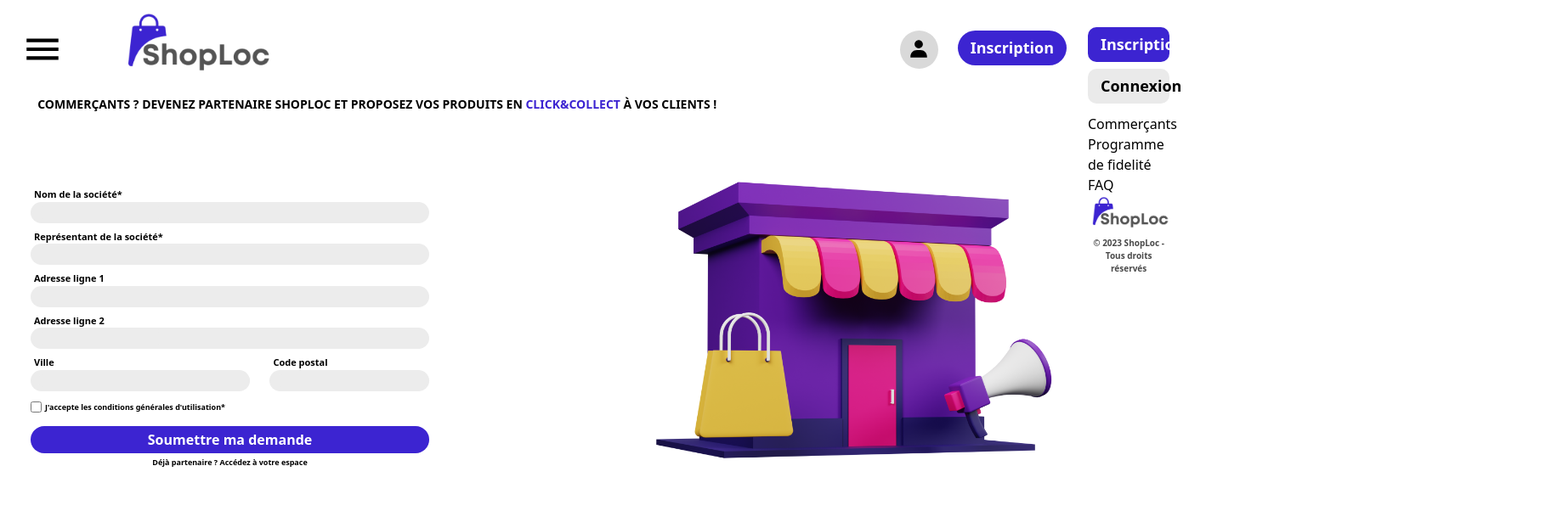
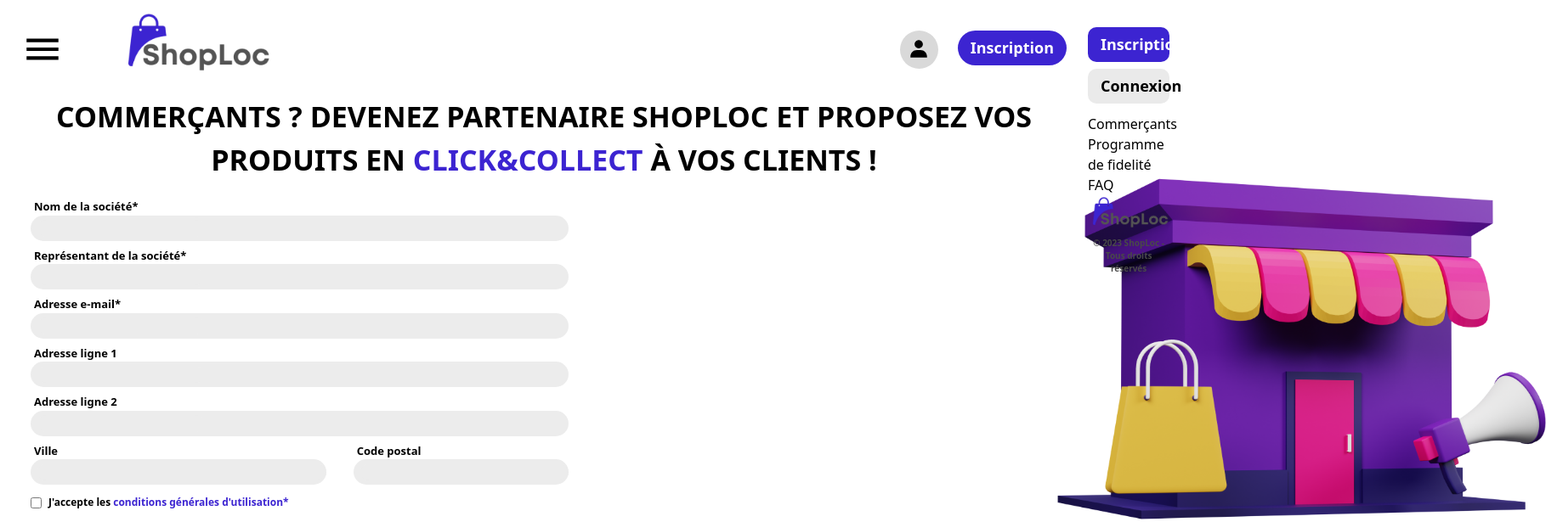
Before and after one commit to thenextech/sl-f-end, a React (Create React App) app: page /register in a window 1280 px wide. Shown: the top 615 px of the page at 85% size, 1832 px wide, since content can reach past the window. Built offline with nearby package versions, Linux system fonts and the light colour scheme.

Commit message:
Adding login & register pages

```diff
--- a/package.json
+++ b/package.json
@@ -10,7 +10,7 @@
     "react-dom": "^18.2.0",
     "react-icons": "^4.11.0",
     "react-router-dom": "^6.17.0",
-    "react-scripts": "5.0.1",
+    "react-scripts": "^5.0.1",
     "react-transition-group": "^4.4.5",
     "web-vitals": "^2.1.4"
   },
--- /dev/null
+++ b/src/components/LoginForm.jsx
@@ -0,0 +1,49 @@
+import React, { useState } from "react";
+import { Link } from "react-router-dom";
+
+export default function LoginForm() {
+    const [accessCode, setAccessCode] = useState("");
+    const [password, setPassword] = useState("");
+
+    const handleSubmit = (event) => {
+      event.preventDefault();
+      // Handle form submission logic here
+    };
+
+    return (
+      <form onSubmit={handleSubmit} className="p-1">
+        <div className="flex flex-col mb-2">
+          <label className="font-bold text-[11px] sm:text-[13px] lg:text-[14px] ml-1">
+            Code d'accès partenaire
+          </label>
+          <div className="h-[25px] sm:w-[70%] sm:h-[30px] w-[65%] lg:w-[95%] bg-[#ECECEC] rounded-[50px] w-[50%] font-normal flex items-center">
+            <input
+              type="text"
+              value={accessCode}
+              onChange={(event) => setAccessCode(event.target.value)}
+              required
+              className="bg-[#ECECEC] rounded-[50px] text-[10px] sm:text-[13px] ml-2 focus:outline-none"
+            />
+          </div>
+        </div>
+        <div className="flex flex-col mb-2">
+          <label className="font-bold text-[11px] sm:text-[13px] lg:text-[14px] ml-1">
+            Mot de passe
+          </label>
+          <div className="h-[25px] sm:w-[70%] sm:h-[30px] w-[65%] lg:w-[95%] bg-[#ECECEC] rounded-[50px] w-[50%] font-normal flex items-center">
+            <input
+              type="password"
+              value={password}
+              onChange={(event) => setPassword(event.target.value)}
+              required
+              className="bg-[#ECECEC] rounded-[50px] text-[10px] sm:text-[13px] ml-2 focus:outline-none"
+            />
+          </div>
+        </div>
+        <div className="w-[65%] lg:w-[95%] sm:w-[70%] flex flex-col items-center mt-1 mb-3">
+          <button type="submit" className="mt-3 text-center rounded-[50px] w-full bg-[#3C24D1] py-1 text-white text-[10px] sm:text-[13px]">Se connecter</button>
+          <p className="text-[9px] lg:text-[12px] mt-1 font-semibold text-center">Vous n’avez pas de compte ?<Link to="/register" className="text-[#3C24D1]"> Devenez partenaire  Shoploc</Link></p>
+        </div>
+      </form>
+    )
+}
--- a/src/components/Navbar.jsx
+++ b/src/components/Navbar.jsx
@@ -20,7 +20,7 @@
     <div>
       <div className={drawerClicked ? "fixed top-0 w-screen h-screen bg-black opacity-80 z-30" : "hidden"} onClick={() => { handleDrawerClick(false) }}>
       </div>
-      <div className={drawerClicked ? "w-[55%] sm:w-[45%]  md:w-[17%] h-[100%] bg-white fixed top-0 shadow-xl flex flex-col items-center z-40" : "fixed left-[100%]"} onClick={handleDrawerClick}>
+      <div className={drawerClicked ? "w-[55%] sm:w-[45%]  md:w-[35%] lg:w-[20%] h-[100%] bg-white fixed top-0 shadow-xl flex flex-col items-center z-40" : "fixed left-[100%]"} onClick={handleDrawerClick}>
         <div className="w-[75%] h-[100%] flex flex-col justify-between">
           <div>
             <div className="flex flex-col items-center">
@@ -33,7 +33,7 @@
               <p className="hover:cursor-pointer">FAQ</p>
           </div>
           </div>
-          <div>
+          <div className="flex flex-col items-center">
             <img src={logo} alt="logo shoploc" className="w-[270px] sm:w-[250px] md:w-[270px]"></img>
             <p className="text-[10px] text-[#494949] font-semibold mb-2 text-center">
               © 2023 ShopLoc - Tous droits réservés
--- a/src/components/RegisterForm.jsx
+++ b/src/components/RegisterForm.jsx
@@ -1,5 +1,5 @@
 import React, { useState } from "react";
-
+import { Link } from "react-router-dom";
 
 export default function RegisterForm() {
     const [companyName, setCompanyName] = useState("");
@@ -18,84 +18,98 @@
     return (
       <form onSubmit={handleSubmit} className="p-1">
         <div className="flex flex-col mb-2">
-          <label className="font-bold text-[11px] ml-1">
+          <label className="font-bold text-[11px] sm:text-[13px] ml-1">
             Nom de la société*
           </label>
-          <div className="h-[25px] w-[65%] bg-[#ECECEC] rounded-[50px] w-[50%] font-normal flex items-center">
+          <div className="h-[25px] sm:w-[70%] sm:h-[30px] w-[65%] bg-[#ECECEC] rounded-[50px] w-[50%] font-normal flex items-center">
             <input
               type="text"
               value={companyName}
               onChange={(event) => setCompanyName(event.target.value)}
               required
-              className="bg-[#ECECEC] rounded-[50px] text-[10px] ml-2 focus:outline-none"
+              className="bg-[#ECECEC] rounded-[50px] text-[10px] sm:text-[13px] ml-2 focus:outline-none"
             />
           </div>
         </div>
         <div className="flex flex-col mb-2">
-          <label className="font-bold text-[11px] ml-1">
+          <label className="font-bold text-[11px] sm:text-[13px] ml-1">
             Représentant de la société*
           </label>
-          <div className="h-[25px] w-[65%] bg-[#ECECEC] rounded-[50px] w-[50%] font-normal flex items-center">
+          <div className="h-[25px] sm:w-[70%] sm:h-[30px] w-[65%] bg-[#ECECEC] rounded-[50px] w-[50%] font-normal flex items-center">
             <input
               type="text"
               value={representative}
               onChange={(event) => setRepresentative(event.target.value)}
               required
-              className="bg-[#ECECEC] rounded-[50px] text-[10px] ml-2 focus:outline-none"
+              className="bg-[#ECECEC] rounded-[50px] text-[10px] sm:text-[13px] ml-2 focus:outline-none"
             />
           </div>
         </div>
         <div className="flex flex-col mb-2">
-          <label className="font-bold text-[11px] ml-1">
+          <label className="font-bold text-[11px] sm:text-[13px] ml-1">
+            Adresse e-mail*
+          </label>
+          <div className="h-[25px] sm:w-[70%] sm:h-[30px] w-[65%] bg-[#ECECEC] rounded-[50px] w-[50%] font-normal flex items-center">
+            <input
+              type="text"
+              value={companyName}
+              onChange={(event) => setCompanyName(event.target.value)}
+              required
+              className="bg-[#ECECEC] rounded-[50px] text-[10px] sm:text-[13px] ml-2 focus:outline-none"
+            />
+          </div>
+        </div>
+        <div className="flex flex-col mb-2">
+          <label className="font-bold text-[11px] sm:text-[13px] ml-1">
             Adresse ligne 1
           </label>
-          <div className="h-[25px] w-[65%] bg-[#ECECEC] rounded-[50px] w-[50%] font-normal flex items-center">
+          <div className="h-[25px] sm:w-[70%] sm:h-[30px] w-[65%] bg-[#ECECEC] rounded-[50px] w-[50%] font-normal flex items-center">
           <input
             type="text"
             value={address1}
             onChange={(event) => setAddress1(event.target.value)}
-            className="bg-[#ECECEC] rounded-[50px] text-[10px] ml-2 focus:outline-none"
+            className="bg-[#ECECEC] rounded-[50px] text-[10px] sm:text-[13px] ml-2 focus:outline-none"
           />
           </div>
         </div>
         <div className="flex flex-col mb-2">
-          <label className="font-bold text-[11px] ml-1">
+          <label className="font-bold text-[11px] sm:text-[13px] ml-1">
             Adresse ligne 2
           </label>
-          <div className="h-[25px] w-[65%] bg-[#ECECEC] rounded-[50px] w-[50%] font-normal flex items-center">
+          <div className="h-[25px] sm:w-[70%] sm:h-[30px] w-[65%] bg-[#ECECEC] rounded-[50px] w-[50%] font-normal flex items-center">
           <input
             type="text"
             value={address2}
             onChange={(event) => setAddress2(event.target.value)}
-            className="bg-[#ECECEC] rounded-[50px] text-[10px] ml-2 focus:outline-none"
+            className="bg-[#ECECEC] rounded-[50px] text-[10px] sm:text-[13px] ml-2 focus:outline-none"
           />
           </div>
 
         </div>
-        <div className="flex justify-between w-[65%] mb-3">
+        <div className="flex justify-between w-[65%] sm:w-[70%] mb-3">
           <div className="flex flex-col w-[55%]">
-            <label className="font-bold text-[11px] ml-1">
+            <label className="font-bold text-[11px] sm:text-[13px] ml-1">
               Ville
             </label>
-            <div className="h-[25px] bg-[#ECECEC] rounded-[50px] font-normal flex items-center">
+            <div className="h-[25px] sm:h-[30px] bg-[#ECECEC] rounded-[50px] font-normal flex items-center">
               <input
                 type="text"
                 value={city}
                 onChange={(event) => setCity(event.target.value)}
-                className="bg-[#ECECEC] rounded-[50px] text-[10px] ml-2 focus:outline-none w-full"
+                className="bg-[#ECECEC] rounded-[50px] text-[10px] sm:text-[13px] ml-2 focus:outline-none w-full"
               />
             </div>
           </div>
           <div className="flex flex-col w-[40%]">
-            <label className="font-bold text-[11px] ml-1">
+            <label className="font-bold text-[11px] sm:text-[13px] ml-1">
               Code postal
             </label>
-            <div className="h-[25px] bg-[#ECECEC] rounded-[50px] font-normal flex items-center">
+            <div className="h-[25px] sm:h-[30px] bg-[#ECECEC] rounded-[50px] font-normal flex items-center">
               <input
               type="text"
               value={postalCode}
               onChange={(event) => setPostalCode(event.target.value)}
-              className="bg-[#ECECEC] rounded-[50px] text-[10px] ml-2 w-full focus:outline-none"
+              className="bg-[#ECECEC] rounded-[50px] text-[10px] sm:text-[13px] ml-2 w-full focus:outline-none"
               />
             </div>
           </div>
@@ -108,11 +122,11 @@
             required
             className="border-none"
           />
-          <p className="font-bold text-[9px] ml-1">J'accepte les conditions générales d'utilisation*</p>
+          <p className="font-bold text-[9px] lg:text-[12px] sm:text-[11px] ml-2 ml-1">J'accepte les <Link to="#" className="text-[#3C24D1]">conditions générales d'utilisation*</Link></p>
         </div>
-        <div className="w-[65%] flex flex-col items-center mt-1 mb-3">
-          <button type="submit" className="mt-3 text-center rounded-[50px] w-full bg-[#3C24D1]  py-1 text-white">Soumettre ma demande</button>
-          <p className="text-[9px] mt-1 font-semibold">Déjà partenaire ? Accédez à votre espace</p>
+        <div className="w-[65%] sm:w-[70%] flex flex-col items-center mt-1 mb-3">
+          <button type="submit" className="mt-3 text-center rounded-[50px] w-full bg-[#3C24D1]  py-1 text-white lg:w-[40%] lg:py-1 lg:text-[18px]">Soumettre ma demande</button>
+          <p className="text-[9px] lg:text-[12px] mt-1 font-semibold">Déjà partenaire ? <Link to="/login" className="text-[#3C24D1]">Accédez à votre espace</Link></p>
         </div>
       </form>
     )
--- a/src/components/RegisterHero.jsx
+++ b/src/components/RegisterHero.jsx
@@ -1,21 +1,20 @@
 import React from 'react'
 import RegisterForm from './RegisterForm'
 import ShopImg from '../assets/images/shoprender-1.png'
+
 
 export default function RegisterHero() {
   return (
     <>
         <div className="w-[95%] font-bold mx-auto">
             <div className="w-[98%] mx-auto mt-2">
-            <h2 className="text-black text-[14px] ">COMMERÇANTS ? DEVENEZ PARTENAIRE SHOPLOC ET PROPOSEZ VOS PRODUITS EN <span className="text-[#3C24D1]">CLICK&COLLECT</span> À VOS CLIENTS !</h2>
+              <h2 className="text-center text-black text-[14px] sm:text-[24px] md:text-[27px] lg:text-[34px]">COMMERÇANTS ? DEVENEZ PARTENAIRE SHOPLOC ET PROPOSEZ VOS PRODUITS EN <span className="text-[#3C24D1]">CLICK&COLLECT</span> À VOS CLIENTS !</h2>
             </div>
-            <div className="relative flex mt-4 justify-center items-center">
-                <div className="w-[90%] md:w-[60%]">
+            <div className="relative flex mt-4 justify-between items-center mb-4">
+                <div className="w-[90%] sm:w-[80%] md:w-[75%]">
                     <RegisterForm />
                 </div>
-                <div className="w-[10%] md:w-[40%]  h-full">
-                  <img src={ShopImg} alt="Shop logo" className="absolute md:w-[500px] max-[375px]:left-[235px] max-[375px]:top-[-10px] max-[450px]:left-[245px] max-[450px]:top-[-30px] max-[500px]:left-[270px] max-[500px]:top-[-50px] max-[530px]:w-[400px] max-[530px]:left-[290px] max-[530px]:top-[-30px] max-[560px]:w-[400px] max-[560px]:left-[320px] max-[560px]:top-[-30px] max-[600px]:left-[350px] max-[600px]:w-[400px] max-[600px]:top-[-30px] min-[600px]:w-[400px] min-[600px]:left-[390px] min-[600px]top-[-20px] md:static" />
-                </div>
+                <img src={ShopImg} alt="Shop logo" className="absolute max-[375px]:left-[235px] max-[375px]:top-[-10px] max-[450px]:left-[245px] max-[450px]:top-[-10px] max-[500px]:left-[270px] max-[500px]:top-[-30px] max-[530px]:w-[400px] max-[530px]:left-[290px] max-[530px]:top-[-30px] max-[560px]:w-[400px] max-[560px]:left-[320px] max-[560px]:top-[-30px] max-[600px]:left-[350px] max-[600px]:w-[400px] max-[600px]:top-[-30px] min-[600px]:w-[400px] min-[600px]:left-[410px] min-[600px]:top-[-40px] md:left-[550px] md:top-[-50px] md:w-[500px] lg:w-[600px] lg:left-[1200px] lg:top-[-100px]" />
             </div>
         </div>
 
```
Also changed, not shown: src/components/Footer.jsx (+7 -6 lines), src/components/LoginHero.jsx (added, +23 -0 lines), src/pages/Login.jsx (+8 -2 lines), 1 other file (tests, documents, lock files or other folders).
